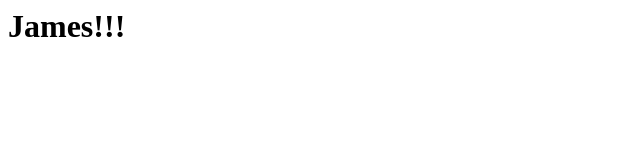
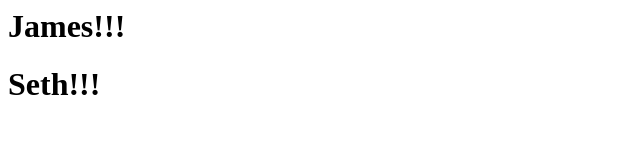
Before and after one commit to GlassToaster/banana.0, a plain HTML site: page index.html in a window 1280 px wide. Shown: the whole page, without its empty margins (0-640 px from the left). Drawn offline with Linux system fonts and the light colour scheme.

Commit message:
I added my name to the page as well

```diff
--- a/index.html
+++ b/index.html
@@ -1,3 +1,4 @@
 <html>
   <h1>James!!!</h1>
+  <h1>Seth!!!</h1>
 </html>
```
